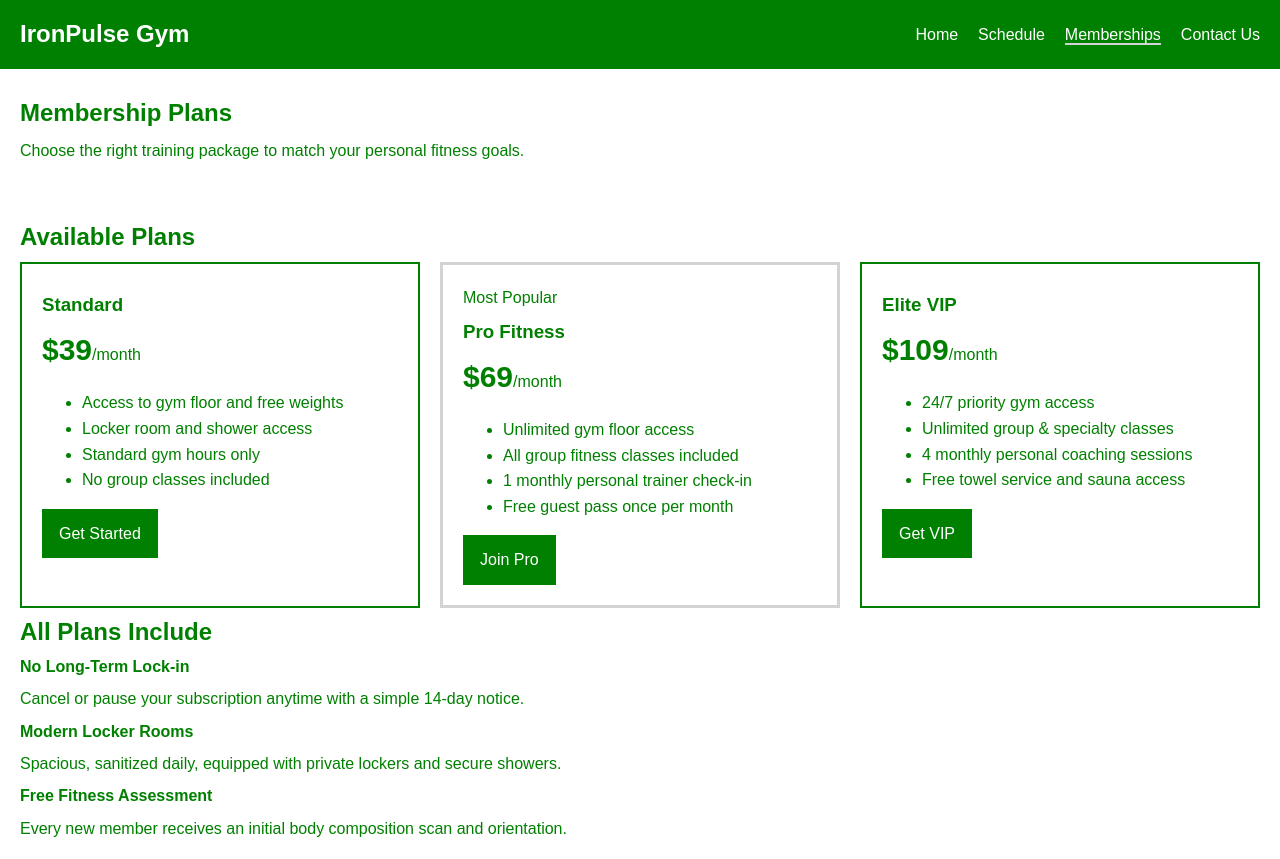
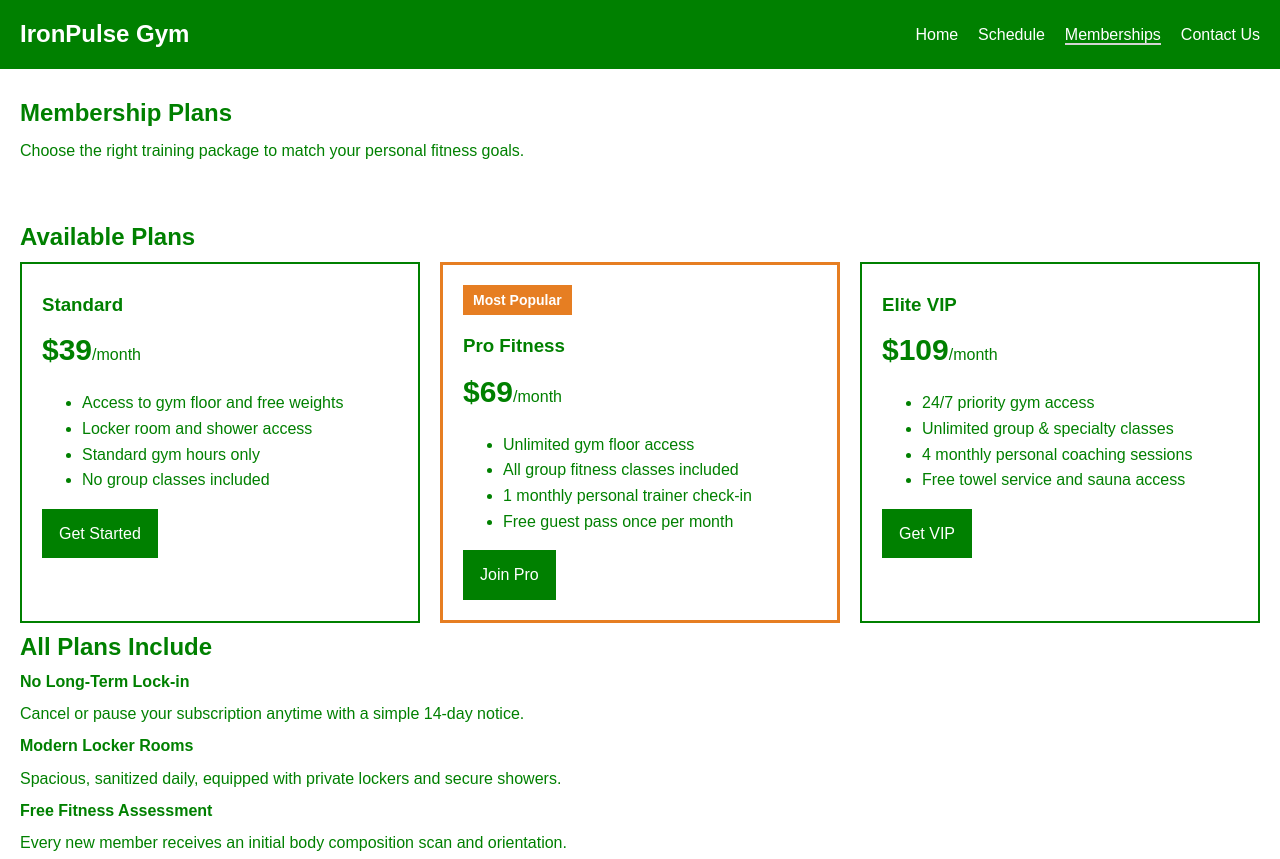
Before and after one commit to asher603/fswd_chapter_a, a plain HTML site: page membership.html in a window 1280 px wide. Shown: the top 859 px of the page. Drawn offline with Linux system fonts and the light colour scheme.

Commit message:
added documentation to css files, changed to a better display for the most popular membership option

```diff
--- a/css/responsive.css
+++ b/css/responsive.css
@@ -1,8 +1,12 @@
+/* mobile layout changes for screens up to 650px wide */
 @media (max-width: 650px) {
+
+    /* stack sidebar under the main content */
     .main-layout {
         grid-template-columns: 1fr;
     }
 
+    /* switch multi-column grids into single columns */
     .features-grid {
         grid-template-columns: 1fr;
     }
@@ -15,6 +19,7 @@
         grid-template-columns: 1fr;
     }
 
+    /* keep schedule table readable with isolated horizontal scroll */
     .table-wrapper table {
         min-width: 650px;
     }
--- a/css/style.css
+++ b/css/style.css
@@ -1,3 +1,4 @@
+/* base reset & typography */
 * {
     box-sizing: border-box;
 }
@@ -10,12 +11,14 @@ body {
     color: green;
 }
 
+/* keep images and video responsive within containers */
 img, video {
     max-width: 100%;
     height: auto;
     display: block;
 }
 
+/* form elements do not inherit body font by default */
 button, input, select, textarea {
     font: inherit;
 }
@@ -33,6 +36,7 @@ a {
     color: green;
 }
 
+/* top navigation bar */
 header {
     display: flex;
     justify-content: space-between;
@@ -58,6 +62,7 @@ header a {
     text-decoration: none;
 }
 
+/* transparent bottom border reserves space to prevent layout jump on hover */
 header nav a {
     border-bottom: 2px solid transparent;
 }
@@ -70,10 +75,12 @@ header nav a.active, header nav a:hover {
     margin: 0;
 }
 
+/* consistent content padding across all page containers */
 .hero, .main-layout, .page-header, .schedule-container, .membership-container, .contact-container, footer {
     padding: 20px;
 }
 
+/* schedule table layout and borders */
 .table-wrapper {
     overflow-x: auto;
 }
@@ -95,6 +102,7 @@ th {
     color: white;
 }
 
+/* pricing cards grid */
 .pricing-grid {
     display: grid;
     grid-template-columns: 1fr 1fr 1fr;
@@ -116,10 +124,23 @@ th {
     font-weight: normal;
 }
 
+/* highlight the featured membership tier */
 .pricing-card.featured {
-    border: 3px solid lightgray;
+    border: 3px solid #e67e22;
 }
 
+/* badge tag for the featured tier */
+.pricing-card.featured .badge {
+    background-color: #e67e22;
+    color: white;
+    display: inline-block;
+    padding: 4px 10px;
+    font-size: 14px;
+    font-weight: bold;
+    margin-bottom: 10px;
+}
+
+/* contact form styles */
 .form-wrapper {
     max-width: 500px;
 }
@@ -128,6 +149,7 @@ th {
     margin-bottom: 10px;
 }
 
+/* make labels block elements so they sit above inputs */
 .form-group label {
     display: block;
     margin-bottom: 5px;
@@ -149,6 +171,7 @@ th {
     cursor: pointer;
 }
 
+/* homepage feature cards */
 .features-grid {
     display: grid;
     grid-template-columns: 1fr 1fr 1fr;
@@ -160,6 +183,7 @@ th {
     border: 2px solid green;
 }
 
+/* footer layout and link columns */
 footer {
     border-top: 3px solid lightgray;
 }
@@ -181,6 +205,7 @@ footer {
     text-align: center;
 }
 
+/* homepage layout: 3fr main area + 1fr aside sidebar */
 .main-layout {
     display: grid;
     grid-template-columns: 3fr 1fr;
@@ -193,6 +218,7 @@ footer {
     border: 2px solid green;
 }
 
+/* reusable button styling */
 .btn, .btn-secondary {
     display: inline-block;
     padding: 10px 15px;
```
